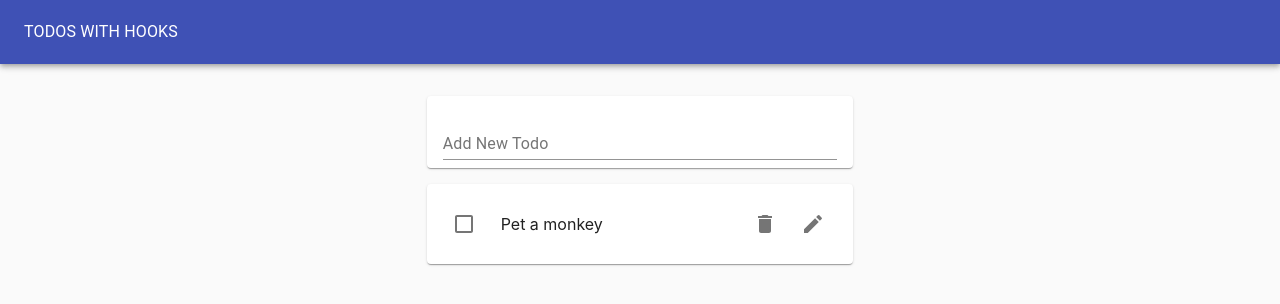
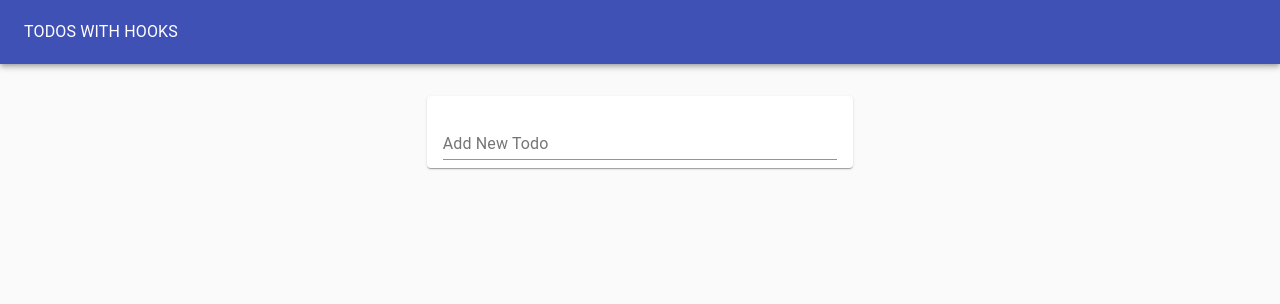
Before and after one commit to mclov/react-hooks-app, a React (Create React App) app: page / in a window 1280 px wide. Shown: the top 304 px of the page. Built offline with nearby package versions, Linux system fonts and the light colour scheme.

Commit message:
Clear initialTodos

```diff
--- a/src/TodoApp.js
+++ b/src/TodoApp.js
@@ -9,7 +9,7 @@ import Toolbar from '@material-ui/core/Toolbar';
 import Grid from '@material-ui/core/Grid';
 
 export default function TodoApp() {
-  const initialTodos = [{ id: 1, task: "Pet a monkey", completed: false }];
+  const initialTodos = [];
   const { todos, addTodo, removeTodo, toggleTodo, editTodo } = useTodoState(initialTodos);
 
 
```
